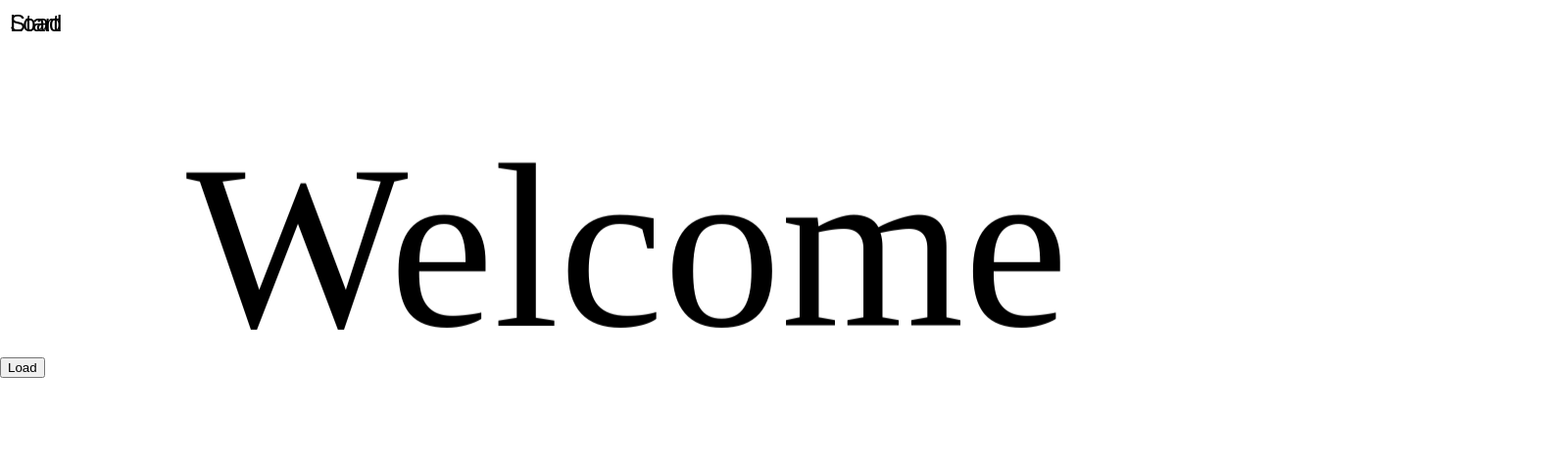
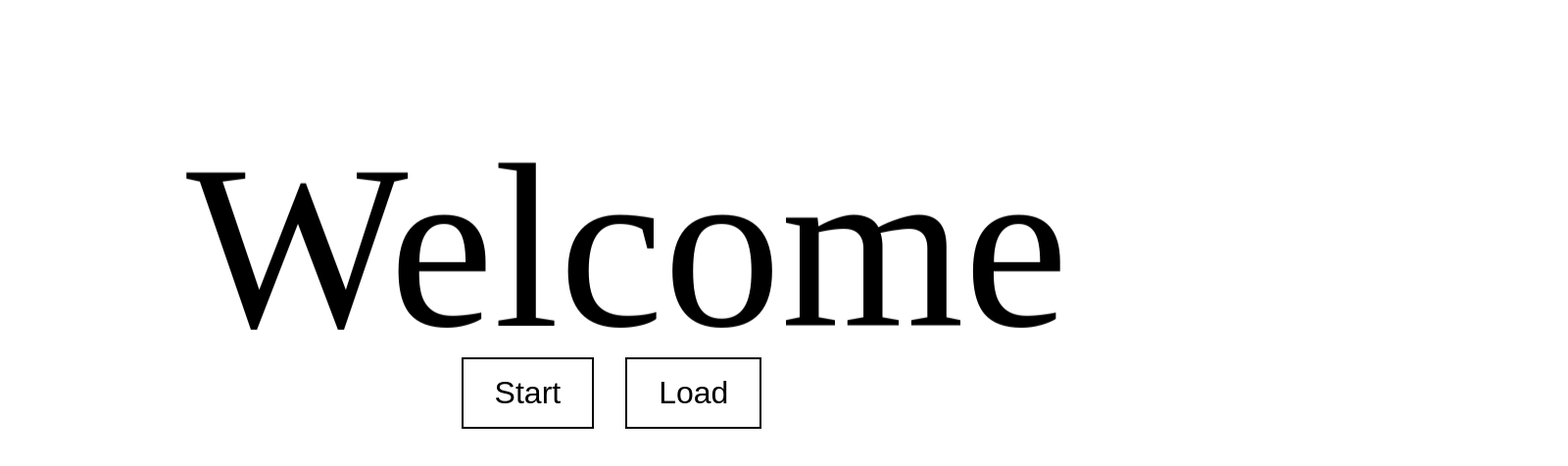
Before and after one commit to koota1/a_walk_in_the_park, a React (Create React App) app in the folder a_walk_in_the_park/: page / in a window 1280 px wide. Shown: the top 476 px of the page at 98% size, 1600 px wide, since content can reach past the window. Built offline with nearby package versions, Linux system fonts and the light colour scheme; a web font is replaced by a local one.

Commit message:
added alignment for the home page, made words larger

```diff
--- a/a_walk_in_the_park/src/App.js
+++ b/a_walk_in_the_park/src/App.js
@@ -11,9 +11,9 @@ function App() {
   return (
     <Router>
       <Routes>
-      <Route path="/" element={<Home/>}/>
-      <Route path="/level1" element={<Level1/>}/>
-      <Route path="*" element={<NotFound/>}/>
+        <Route path="/" element={<Home/>}/>
+        <Route path="/level1" element={<Level1/>}/>
+        <Route path="*" element={<NotFound/>}/>
       </Routes>
     </Router>
   );
--- a/a_walk_in_the_park/src/components/Home/home.css
+++ b/a_walk_in_the_park/src/components/Home/home.css
@@ -2,7 +2,6 @@
   font-family: 'Redaction-35';
   src: url('/Users/kotab/hcde438/a_walk_in_the_park/a_walk_in_the_park/src/assets/fonts/Redaction_35-Italic.woff2');
 }
-
 
 @keyframes pixelate {
   0% {
@@ -35,20 +34,30 @@
   opacity: 0;
   margin-top: 20px;
   display: flex;
-  max-width:5rem;
+  max-width:fit-content;
   justify-content: space-between;
+  margin-left: auto;
+  margin-right: auto;
 }
 
 .container {
   text-align: center;
+  align-items: center;
   margin-top: 20vh;
+  overflow: hidden;
 }
 
-.home-button{
-  height:fit-content;
+.start-button{
+  height: fit-content;
   width: fit-content;
-  padding: 0.5rem, 1rem, 0.5rem, 1rem;
-  border: 2px, black;
-  font-size: 16px;
+  padding: 1rem 2rem 1rem 2rem;
+  margin-right: 2rem;
+  border: solid 2px black;
+  font-size: 2rem;
   font-family: sans-serif;
 }
+
+.start-button:hover {
+  color: gray;
+  cursor: pointer;
+}
--- a/a_walk_in_the_park/src/components/Home/home.js
+++ b/a_walk_in_the_park/src/components/Home/home.js
@@ -22,9 +22,8 @@ function Home() {
       <div className="pixelated-welcome">Welcome</div>
       {showButtons && (
         <div className="fade-in">
-          <div className="home-button" onClick={handleStartClick}> Start </div>
-          <div className="home-button"> Load </div>
-          <button>Load</button>
+          <div className="start-button" onClick={handleStartClick}> Start </div>
+          <div className="start-button"> Load </div>
         </div>
       )}
     </div>
```
